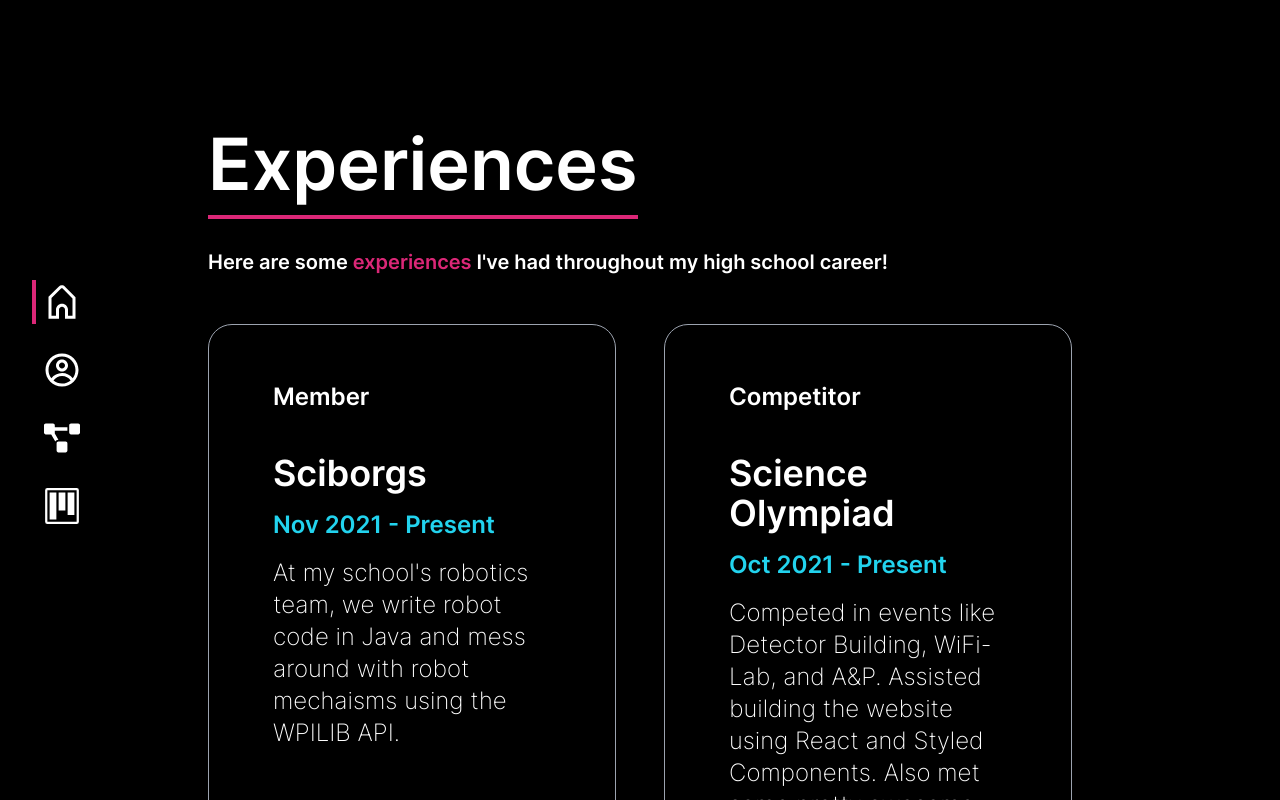
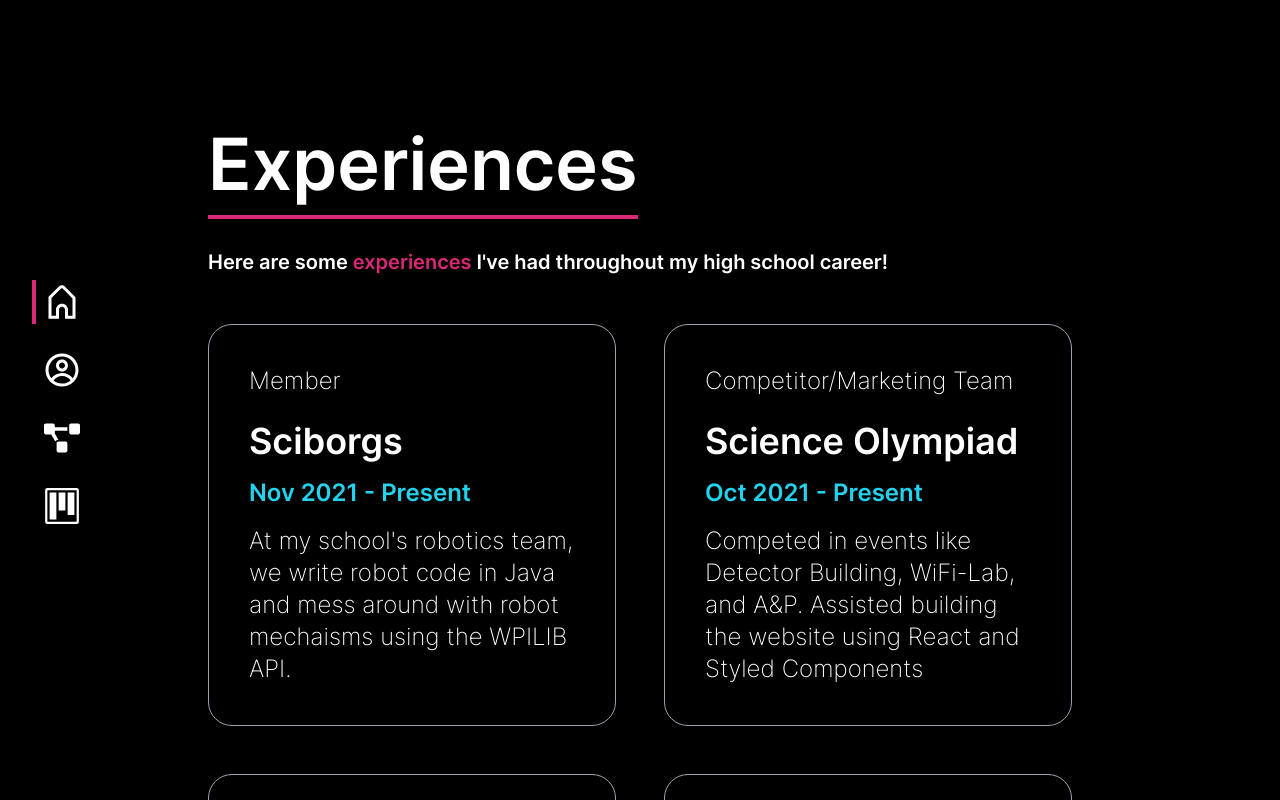
Before and after one commit to nebudev14/nebudev, a Next.js app: page /about in a window 1280 px wide. Shown: the top 800 px of the page. Built offline with nearby package versions, Linux system fonts and the light colour scheme.

Commit message:
update pages

```diff
--- a/pages/about.tsx
+++ b/pages/about.tsx
@@ -14,9 +14,9 @@
   {
     name: "Science Olympiad",
     img: "scioly.png",
-    role: "Competitor",
+    role: "Competitor/Marketing Team",
     time: "Oct 2021 - Present",
-    desc: "Competed in events like Detector Building, WiFi-Lab, and A&P. Assisted building the website using React and Styled Components. Also met some pretty awesome people :)",
+    desc: "Competed in events like Detector Building, WiFi-Lab, and A&P. Assisted building the website using React and Styled Components",
     link: "https://bxscioly.github.io/",
   },
   {
@@ -59,9 +59,9 @@
         {experiences.map((exp, i) => (
           <Link key={i} href={exp.link} passHref>
             <div
-              className="p-4 px-16 duration-200 border border-gray-400 rounded-3xl hover:border-pink-600 md:p-2 md:px-8 hover:cursor-pointer"
+              className="p-4 px-10 duration-200 border border-gray-400 rounded-3xl hover:border-pink-600 md:p-2 md:px-8 hover:cursor-pointer"
             >
-              <h1 className="my-10 text-2xl text-white md:text-lg">
+              <h1 className="my-6 text-2xl text-white thin md:text-lg">
                 {exp.role}
               </h1>
 
--- a/pages/skills.tsx
+++ b/pages/skills.tsx
@@ -16,10 +16,23 @@
   SiFlutter,
   SiNextdotjs,
   SiTypescript,
-  SiGraphql
+  SiGraphql,
+  SiDocker
 } from "react-icons/si";
 
 const skills = [
+  {
+    name: "Typescript",
+    icon: <SiTypescript size={65} />,
+    year: "2022",
+    color: "border-cyan-600",
+  },
+  {
+    name: "Go",
+    icon: <SiGoland size={65} />,
+    year: "2021",
+    color: "border-cyan-400",
+  },
   {
     name: "Python",
     icon: <SiPython size={65} />,
@@ -33,22 +46,10 @@
     color: "border-yellow-400",
   },
   {
-    name: "Typescript",
-    icon: <SiTypescript size={65} />,
-    year: "2022",
-    color: "border-cyan-600",
-  },
-  {
     name: "Java",
     icon: <SiJava size={65} />,
     year: "2020",
     color: "border-orange-500",
-  },
-  {
-    name: "Go",
-    icon: <SiGoland size={65} />,
-    year: "2021",
-    color: "border-cyan-400",
   },
   {
     name: "Node.js",
@@ -106,6 +107,12 @@
     icon: <SiGraphql size={65} />,
     year: "2021",
     color: "border-pink-500",
+  },
+  {
+    name: "Docker",
+    icon: <SiDocker size={65} />,
+    year: "2021",
+    color: "border-cyan-400",
   },
   {
     name: "Git",
```
